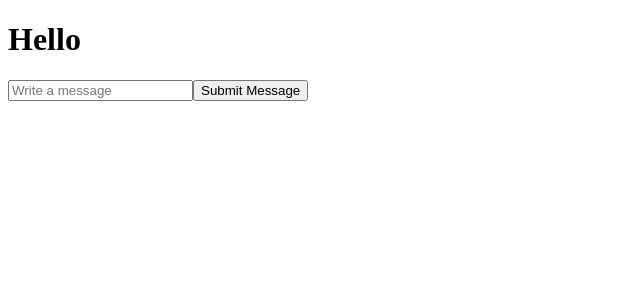
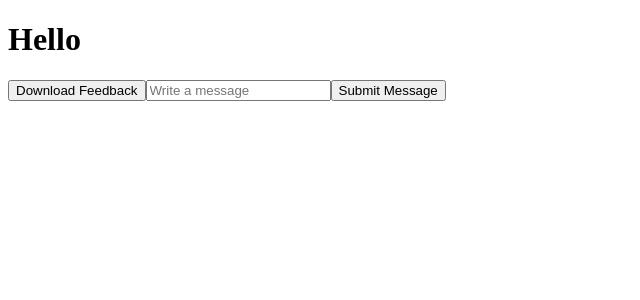
Before and after one commit to JDysiewicz/feedback, a React (Create React App) app: page / in a window 1280 px wide. Shown: the top 300 px of the page, without its empty margins (0-640 px from the left). Built offline with nearby package versions, Linux system fonts and the light colour scheme.

Commit message:
Feat(Download): Added ability to download feedback as a CSV

```diff
--- a/src/App.tsx
+++ b/src/App.tsx
@@ -1,5 +1,6 @@
 import React, { useState } from "react";
 import io from "socket.io-client";
+import { downloadFeedback } from "./utils/dowloadFeedback";
 const ENDPOINT = "localhost:5000";
 
 interface Message{
@@ -46,12 +47,15 @@ const App: React.FC = () => {
         return;
     };
 
+
+
     return(
         <div>
             <h1>Hello</h1>
             <ul>
                 {renderList()}
             </ul>
+            <button onClick={() => downloadFeedback(messageList)}>Download Feedback</button>
             <input value={message} placeholder="Write a message" onChange={(e) => setMessage(e.target.value)} />
             <button onClick={() => handleClick()}>Submit Message</button>
         </div>
--- /dev/null
+++ b/src/utils/dowloadFeedback.ts
@@ -0,0 +1,33 @@
+interface Message{
+    user: string;
+    message: string;
+    upvotes: number;
+}
+
+export const downloadFeedback = (messageList: Message[]): void => {
+    let csvContent = "data:text/csv;charset=utf-8,";
+    const keys = Object.keys(messageList[0]);
+    keys.forEach(key => csvContent += `${key},`);
+    csvContent += "\n";
+    messageList.forEach(message => {
+        keys.forEach(key => {
+            csvContent += `${message[key]},`;
+        });
+        csvContent += "\n";
+    });
+
+    const encodedUri = encodeURI(csvContent);
+
+    // Need hidden <a> to download as a CSV - perhaps a more React way of doing this
+    const link = document.createElement("a");
+    link.setAttribute("href", encodedUri);
+    link.setAttribute("download", "feedback.csv");
+    link.setAttribute("id", "feedback-download-temp");
+    document.body.appendChild(link);
+
+    // Downloads the file and removes the node afterwards
+    link.click();
+    document.getElementById("feedback-download-temp")?.remove();
+    return;
+
+};
```
